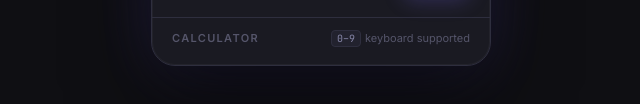
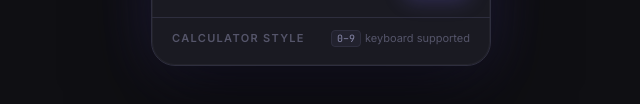
Before and after one commit to NiteshYadav546/Calculator, a plain HTML site: page index.html in a window 1280 px wide. Shown: the part 632-736 px from the top of the page, 319-959 px from the left. Drawn offline with Linux system fonts and the light colour scheme.

Commit message:
First Commit

```diff
--- a/index.html
+++ b/index.html
@@ -45,7 +45,7 @@
   </div>
 
   <div class="footer">
-    <span class="footer-label">Calculator</span>
+    <span class="footer-label">Calculator Style</span>
     <span class="keyboard-hint">
       <kbd class="kbd">0–9</kbd> keyboard supported
     </span>
```
